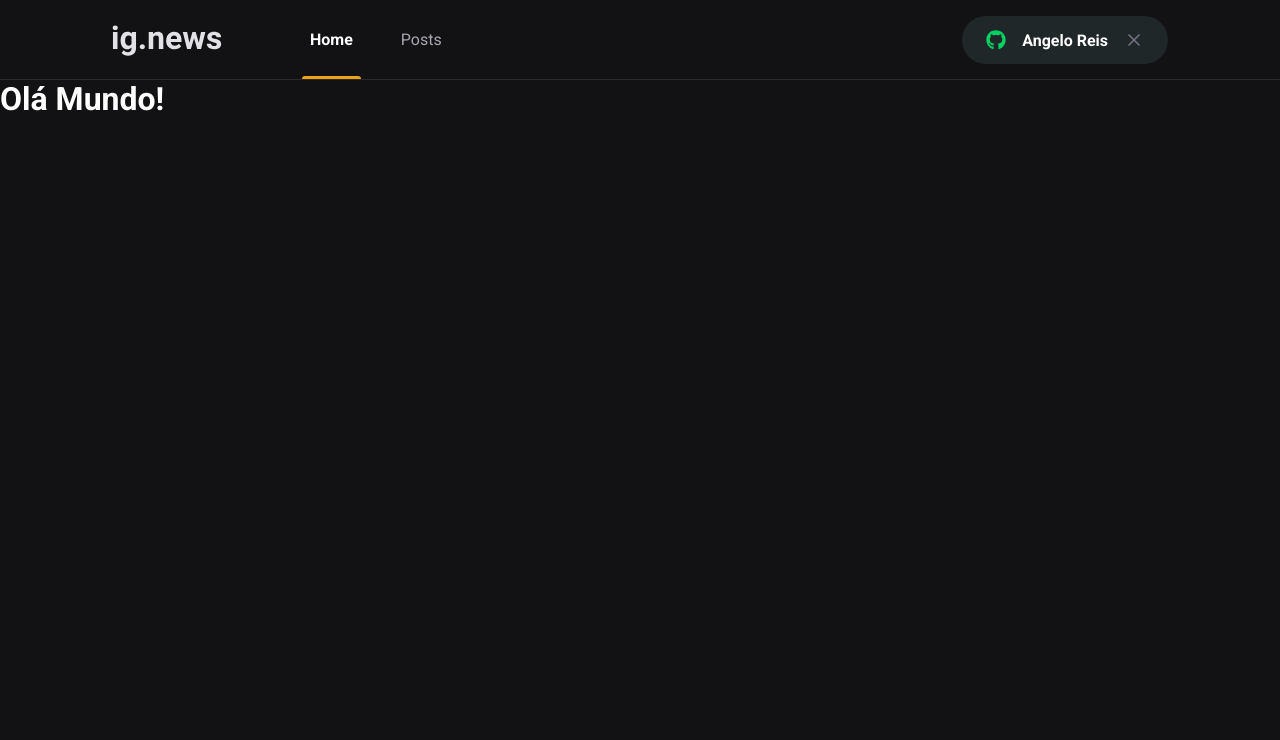
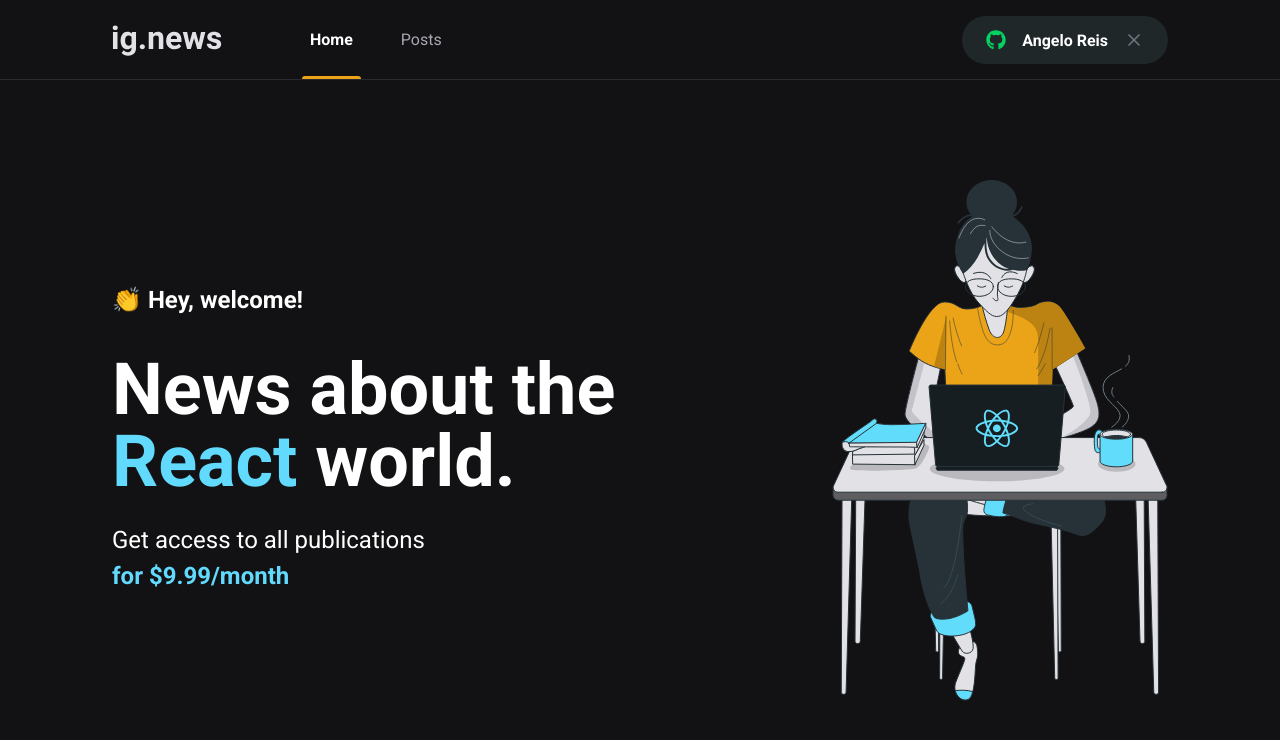
Before and after one commit to angeloreis/ignite-ignews, a Next.js app: page / in a window 1280 px wide. Shown: the top 740 px of the page. Built offline with nearby package versions, Linux system fonts and the light colour scheme.

Commit message:
fix: page home with style

```diff
--- /dev/null
+++ b/src/pages/home.module.scss
@@ -0,0 +1,42 @@
+.contentContainer {
+    width: 100%;
+    max-width: 1120px;
+    margin: 0 auto;
+    padding: 0 2rem;
+    height: calc(100vh - 5rem);
+
+    display: flex;
+    align-items: center;
+    justify-content: space-between;
+}
+
+.hero {
+    max-width: 600px;
+
+    > span {
+        font-size: 1.5rem;
+        font-weight: bold;
+    }
+
+    h1 {
+        font-size: 4.5rem;
+        line-height: 4.5rem;
+        font-weight: 900;
+        margin-top: 2.5rem;
+
+        span {
+            color: var(--cyan-500);
+        }
+    }
+
+    p {
+        font-size: 1.5rem;
+        line-height: 2.25rem;
+        margin-top: 1.5rem;
+
+        span {
+            color: var(--cyan-500);
+            font-weight: bold;
+        }
+    }
+}
--- a/src/pages/index.tsx
+++ b/src/pages/index.tsx
@@ -1,4 +1,7 @@
+/* eslint-disable @next/next/no-img-element */
 import Head from 'next/head'
+
+import styles from './home.module.scss'
 
 export default function Home() {
   return (
@@ -6,9 +9,20 @@
     <Head>
       <title>Início | ig.news</title>
     </Head>
-    <h1>
-      Olá Mundo!
-    </h1>
+
+    <main className={styles.contentContainer}>
+      <section className={styles.hero}>
+        <span>👏 Hey, welcome!</span>
+        <h1>News about the <span>React</span> world.</h1>
+        <p>
+          Get access to all publications <br/>
+          <span>for $9.99/month</span>
+        </p>
+      </section>
+
+      <img src="/images/avatar.svg" alt="Girl coding" />
+    </main>
+
     </>
   )
 }
```
